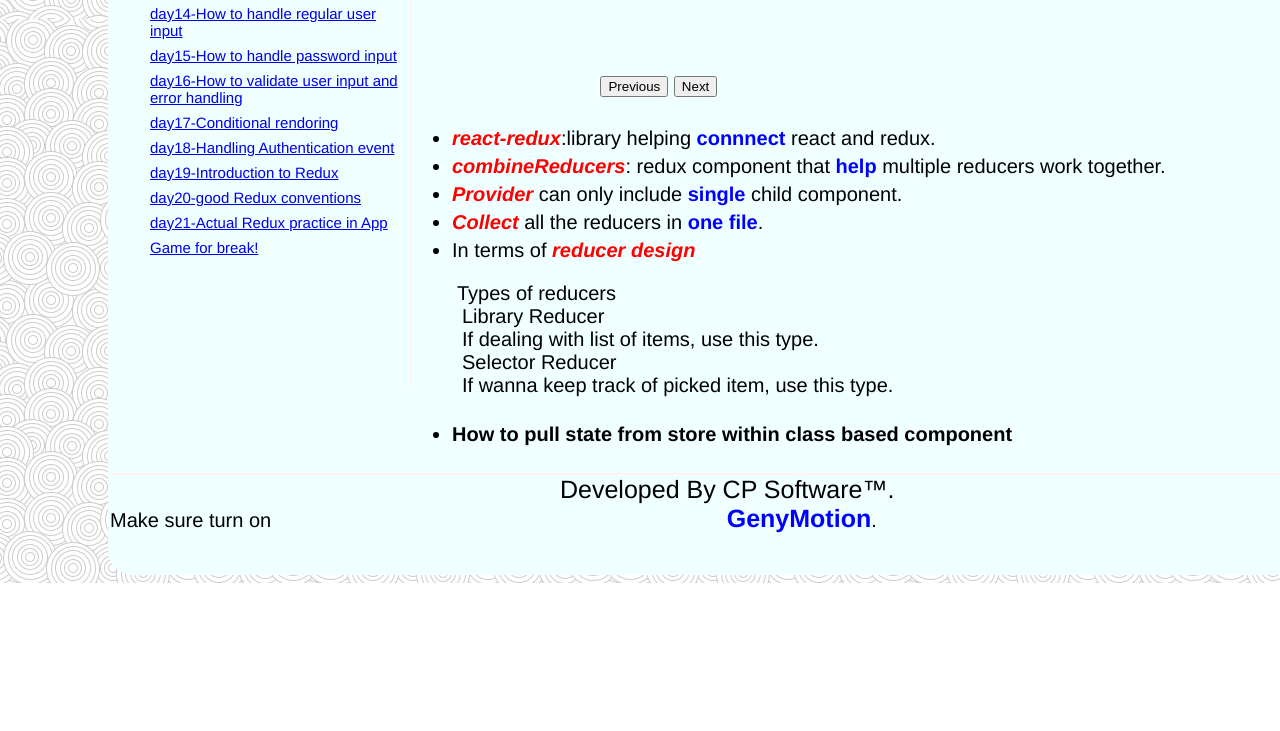
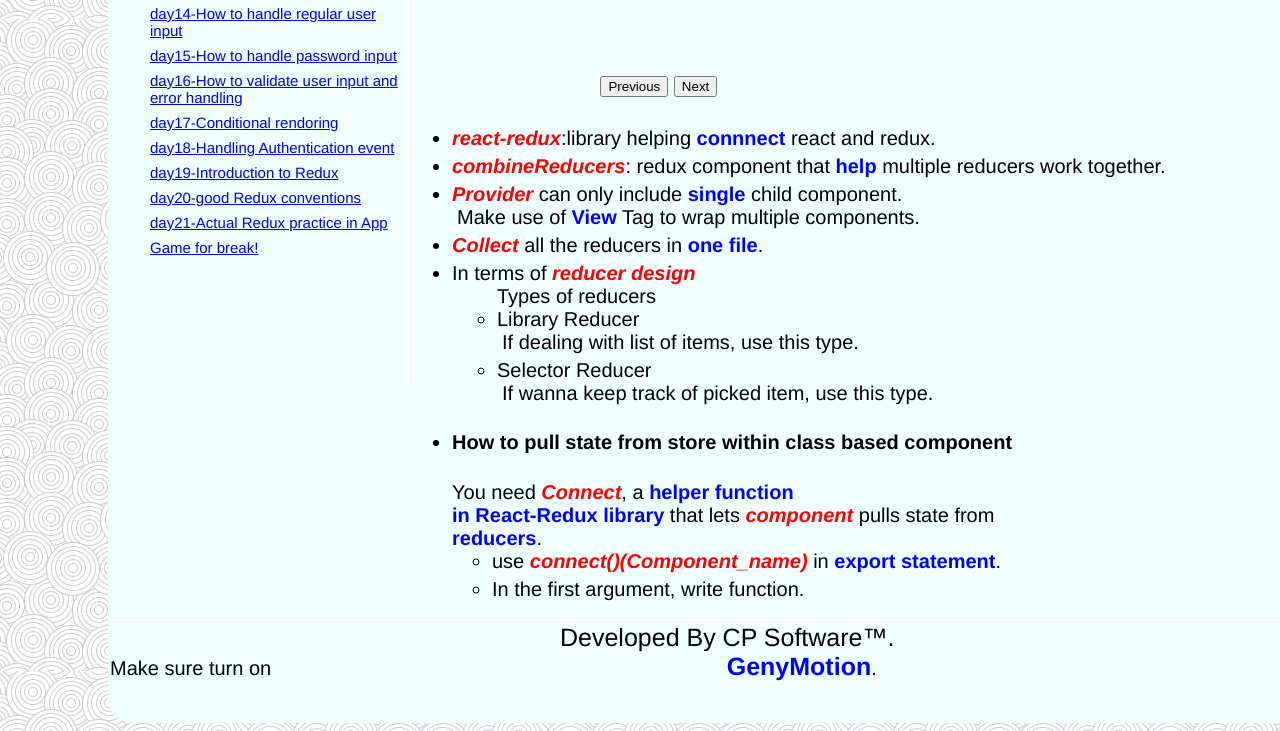
Before and after one commit to Pavelbure34/react_nativeLearningNotes, a plain HTML site: page index.html in a window 1280 px wide. Shown: the part 633-1364 px from the top of the page. Before the commit the page ends 1216 px from the top, so only its background shows below. Drawn offline with Linux system fonts and the light colour scheme.

Commit message:
6th: redux lesson proceeded

```diff
--- a/index.html
+++ b/index.html
@@ -108,6 +108,10 @@
                             <li class="interval5">
                                 <span class="emphasisRed">Provider</span> can only include
                                 <span class="emphasisBlue">single</span> child component.
+                                <div class="indented">
+                                    Make use of <span class="emphasisBlue">View</span>
+                                     Tag to wrap multiple components.
+                                </div>
                             </li>
                             <li class="interval5">
                                 <span class="emphasisRed">Collect</span> all the reducers in
@@ -116,23 +120,38 @@
                             <li class="interval5">
                                 In terms of <span class="emphasisRed">reducer design</span>
                                 <div class="indented">
-                                    <dl>
+                                    <ul>
                                         <caption>Types of reducers</caption>
-                                        <dt class="indented">Library Reducer</dt>
-                                        <dd class="indented">
-                                            If dealing with list of items, use this type.
-                                        </dd>
-                                        <dt class="indented">Selector Reducer</dt>
-                                        <dd class="indented">
-                                            If wanna keep track of picked item, use this type.
-                                        </dd>
-                                    </dl>
+                                        <li class="interval5">Library Reducer
+                                            <div class="indented">
+                                                If dealing with list of items, use this type.
+                                            </div>
+                                        </li>
+                                        <li class="interval5">Selector Reducer
+                                            <div class="indented">
+                                                If wanna keep track of picked item, use this type.
+                                            </div>
+                                        </li>
+                                    </ul>
                                 </div>
                             </li>
                             <li class="interval5">
                                 <h4>How to pull state from store within class based component</h4>
                                 <div>
-
+                                    You need <span class="emphasisRed">Connect</span>,
+                                     a <span class="emphasisBlue">helper function<br>
+                                          in React-Redux library</span>
+                                      that lets <span class="emphasisRed">component</span> pulls state from<br>
+                                      <span class="emphasisBlue">reducers</span>.
+                                    <ul>
+                                        <li class="interval5">
+                                            use <span class="emphasisRed">connect()(Component_name)</span>
+                                             in <span class="emphasisBlue">export statement</span>.
+                                        </li>
+                                        <li class="interval5">
+                                            In the first argument, write function.
+                                        </li>
+                                    </ul>
                                 </div>
                             </li>
                         </ul>
```
Also changed, not shown: img/day20/connect.png (added).
